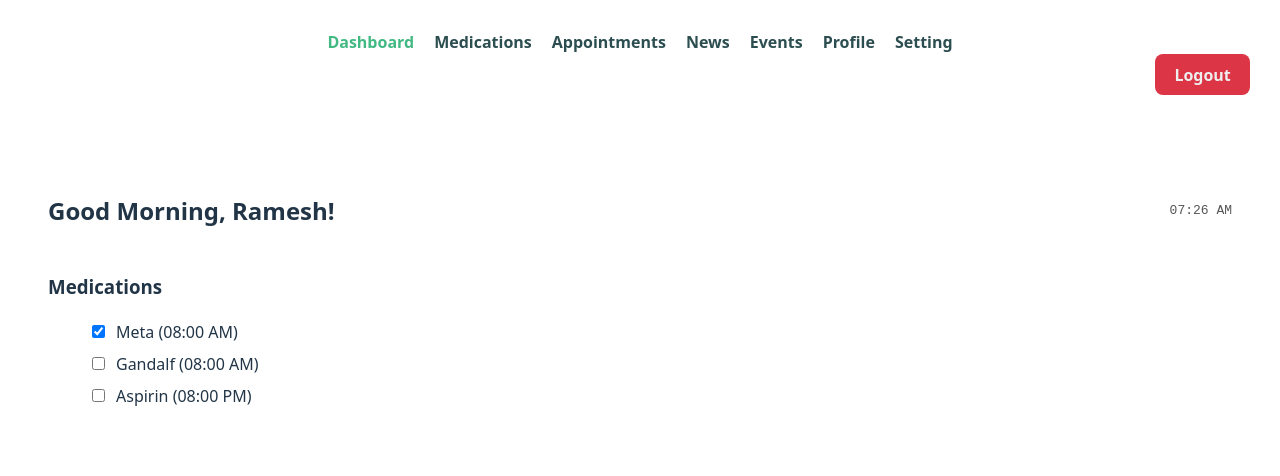
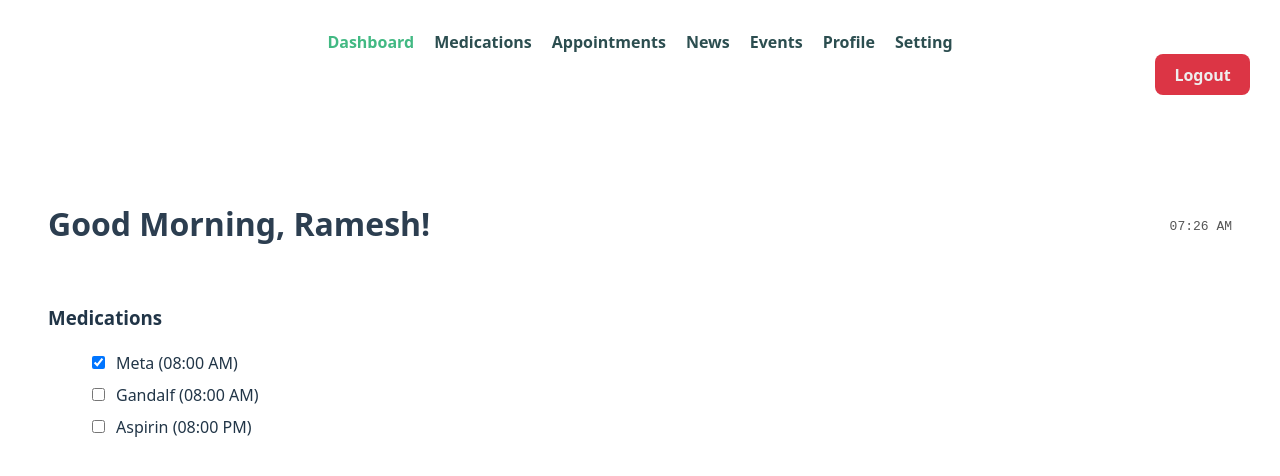
Before and after one commit to 21f3001925/soft-engg-project-may-2025-se-May-11, a Vue app in the folder frontend/: page /dashboard in a window 1280 px wide. Both pictures are taken after typing "Sample", "Sample123" into the empty fields and a click on the button "Sign In". Shown: the top 476 px of the page. Built offline with nearby package versions, Linux system fonts and the light colour scheme.

Commit message:
Fix greeting styles and minor refactoring

```diff
--- a/frontend/src/views/Dashboard.vue
+++ b/frontend/src/views/Dashboard.vue
@@ -1,8 +1,6 @@
 <script setup>
 import { ref, onMounted, onUnmounted } from 'vue';
 import { useScheduleStore } from '../store/scheduleStore';
-import StatCard from '../components/StatCard.vue';
-import ScheduleRowItem from '../components/ScheduleRowItem.vue';
 import MedicationsSection from '../components/MedicationsSection.vue';
 
 const scheduleStore = useScheduleStore();
@@ -31,20 +29,12 @@ onMounted(async () => {
 onUnmounted(() => {
   if (timer) clearInterval(timer);
 });
-
-function toggleMedication(id) {
-  scheduleStore.medications = scheduleStore.medications.map((med) =>
-    med.id === id ? { ...med, taken: !med.taken } : med,
-  );
-}
 </script>
 
 <template>
   <div class="dashboard">
     <div style="display: flex; align-items: center; justify-content: space-between; margin-bottom: 1.5rem">
-      <div>
-        <h2>{{ greeting }}, Ramesh!</h2>
-      </div>
+      <h2 class="dashboard-title">{{ greeting }}, Ramesh!</h2>
       <div style="font-family: monospace; color: #555">
         {{ currentTime.toLocaleTimeString([], { hour: '2-digit', minute: '2-digit' }) }}
       </div>
@@ -60,7 +50,7 @@ function toggleMedication(id) {
   margin: 0 auto;
 }
 
-.dashboard h1 {
+.dashboard-title {
   margin-bottom: 2rem;
   color: #2c3e50;
   font-size: 2rem;
```
